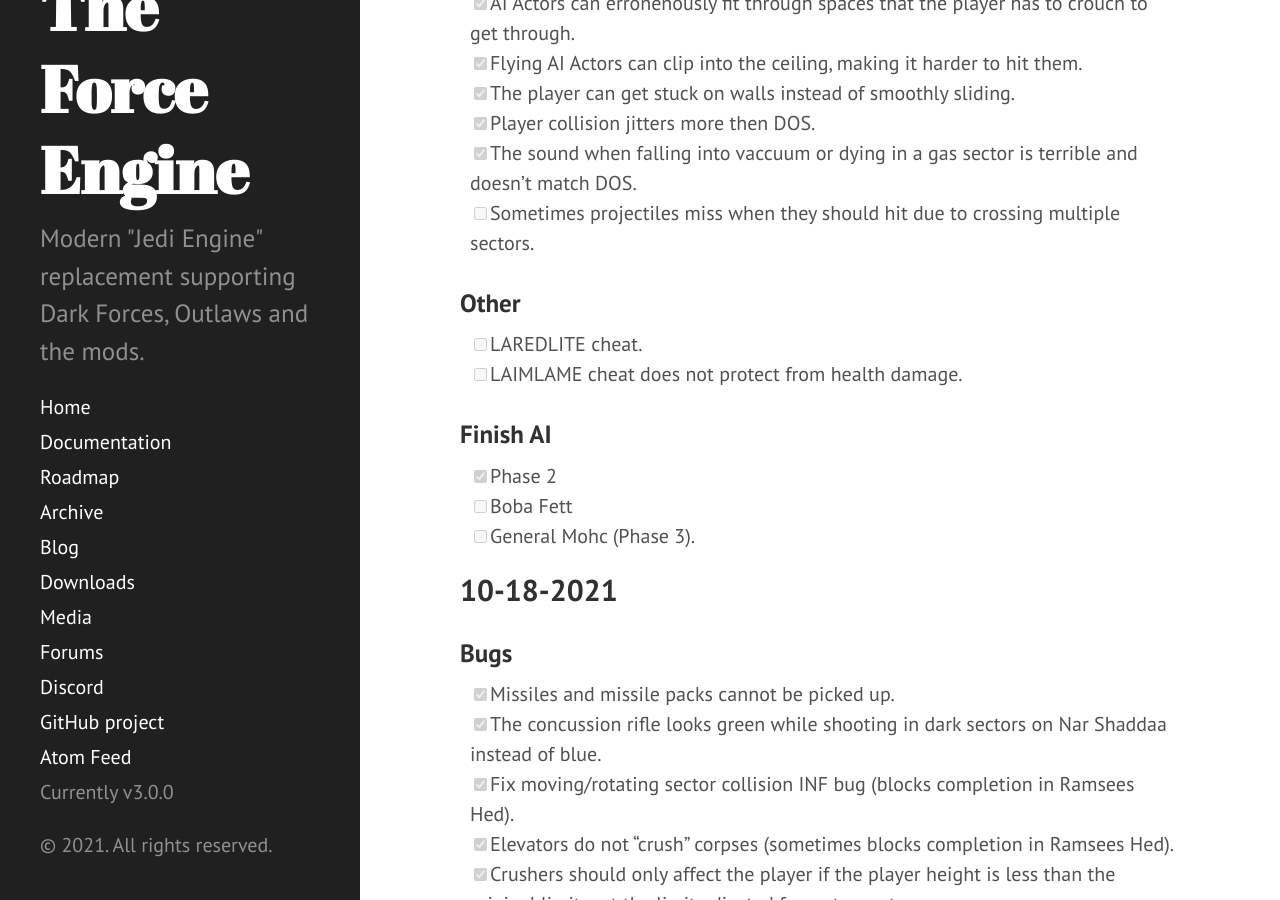
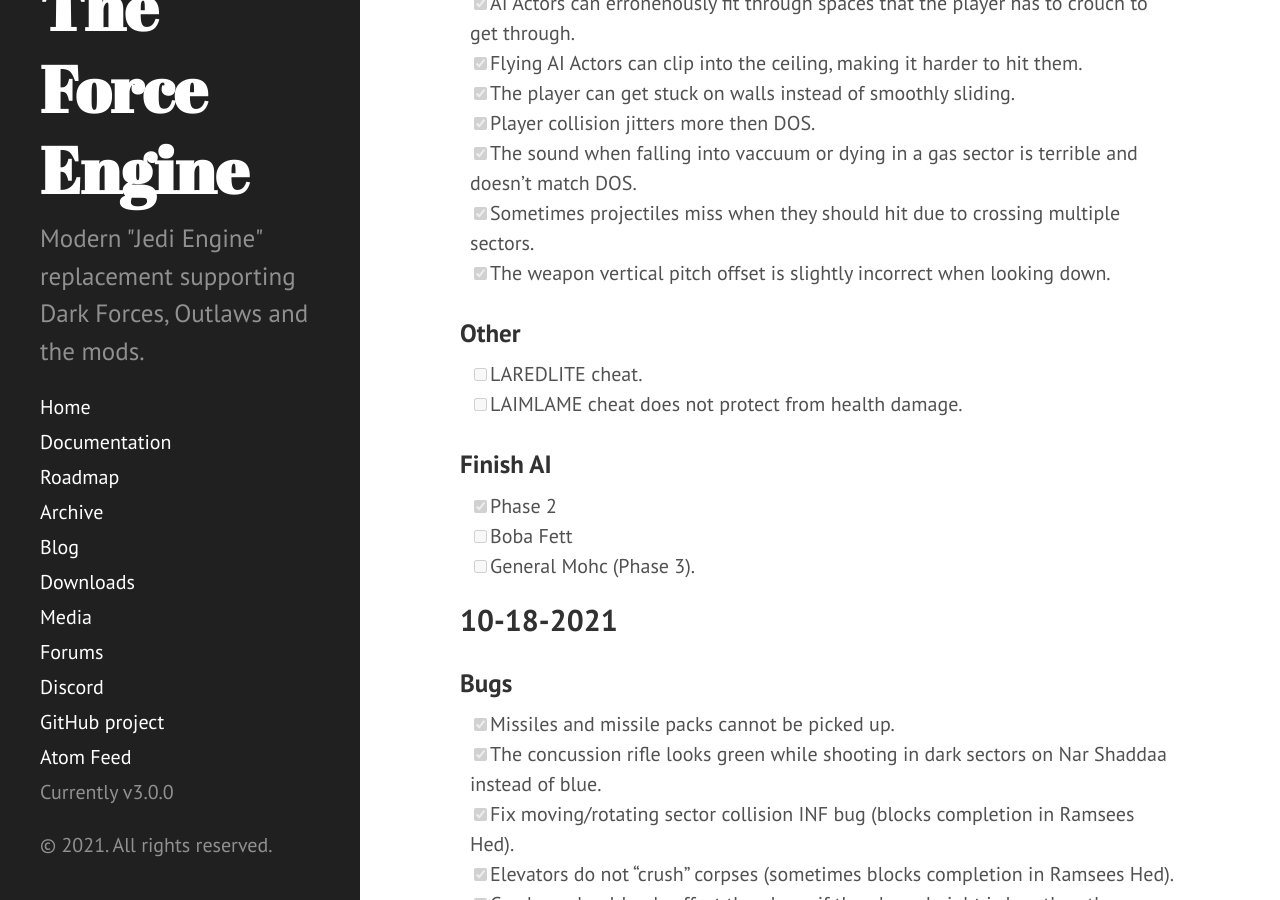
Before and after one commit to TheForceEngine/TheForceEngine.github.io, a Jekyll site: the page built from ProgressTracker.md, in a window 1280 px wide and 900 px high, scrolled down 935 px. Built offline with Jekyll 4.4.1, drawn with Linux system fonts in a browser that asks for light colours.

Commit message:
Update ProgressTracker.md

```diff
--- a/ProgressTracker.md
+++ b/ProgressTracker.md
@@ -23,7 +23,8 @@
 - [x] The player can get stuck on walls instead of smoothly sliding.
 - [x] Player collision jitters more then DOS.
 - [x] The sound when falling into vaccuum or dying in a gas sector is terrible and doesn't match DOS.
-- [ ] Sometimes projectiles miss when they should hit due to crossing multiple sectors.
+- [x] Sometimes projectiles miss when they should hit due to crossing multiple sectors.
+- [x] The weapon vertical pitch offset is slightly incorrect when looking down.
 
 ### Other
 - [ ] LAREDLITE cheat.
```
